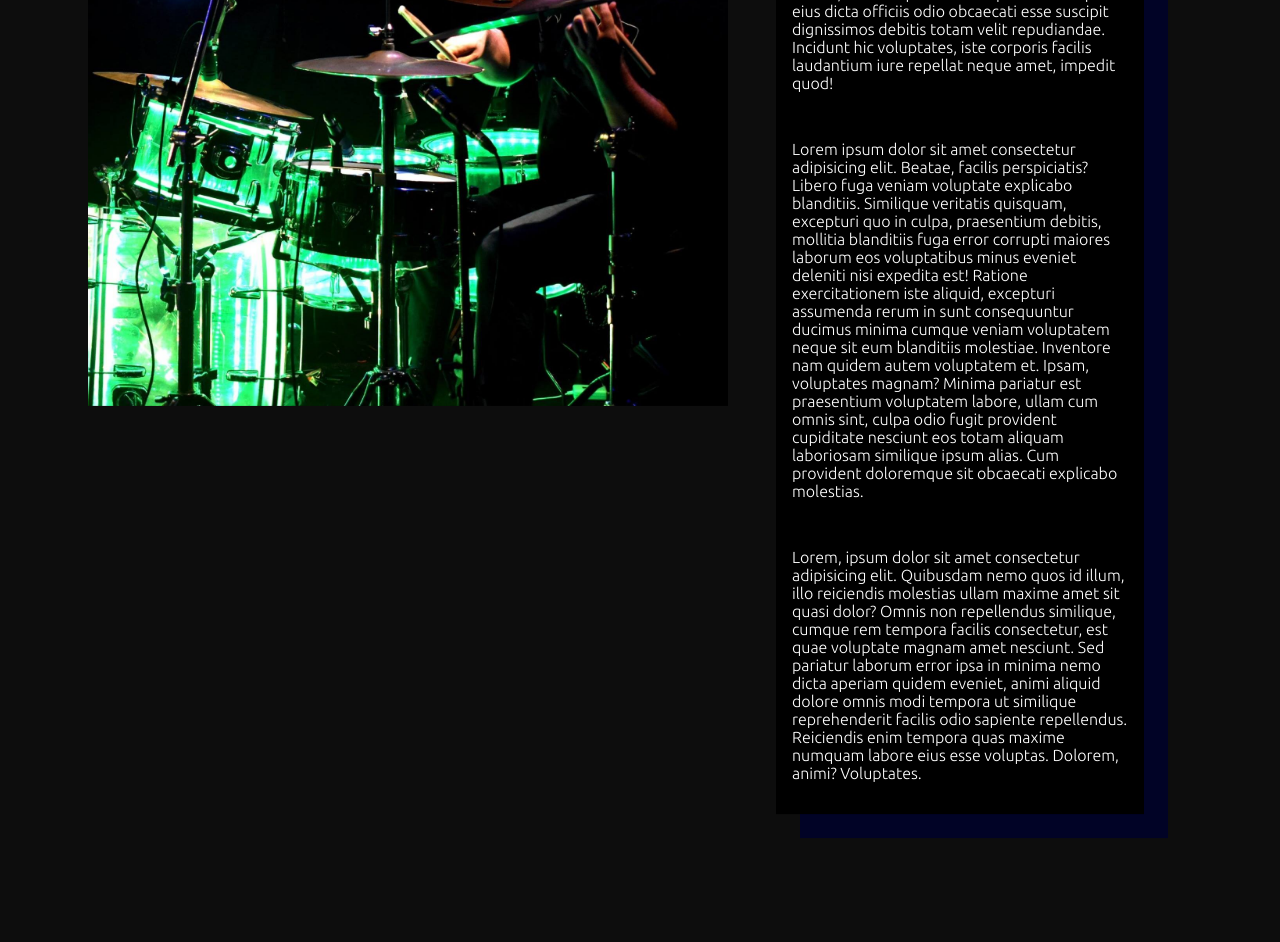
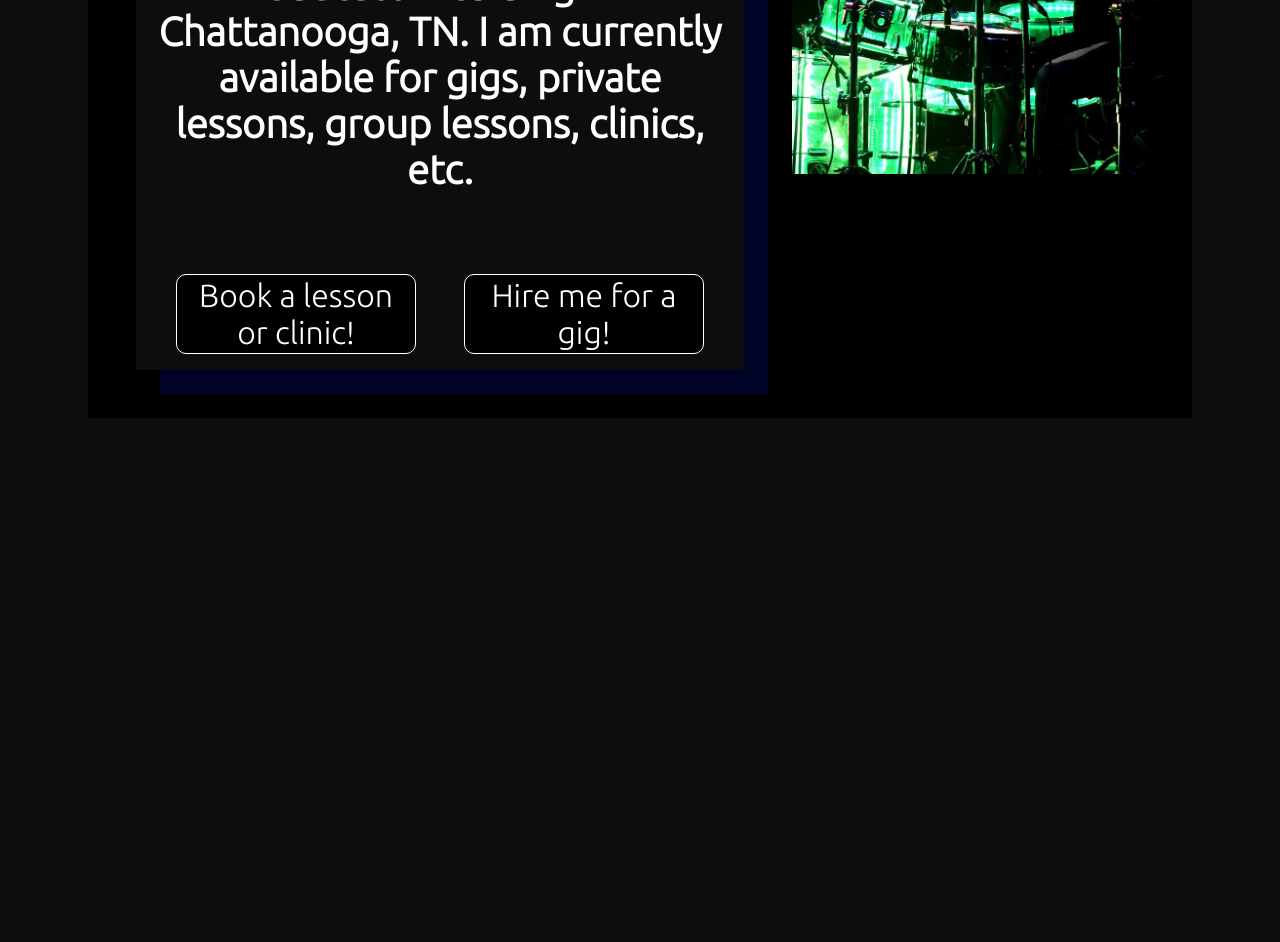
Before and after one commit to blevinspercussion/blevperc-animated, a website: page index.html in a window 1280 px wide. Shown: the part 452-1394 px from the top of the page. After the commit the page ends 1216 px from the top, so only its background shows below. Drawn offline with nearby package versions, Linux system fonts and the light colour scheme.

Commit message:
Added hero section and tweaked animation

```diff
--- a/index.html
+++ b/index.html
@@ -33,47 +33,22 @@
     <hr />
     <div class="page-wrapper">
       <div class="section">
+        <div id="hero-text" class="subsection">
+          <h2>
+            I'm Adam, a professional drummer, percussionist, and educator
+            residing in Chattanooga, TN. I am currently available for gigs,
+            private lessons, group lessons, clinics, etc.
+          </h2>
+          <span id="hero-buttons"
+            ><button>Book a lesson or clinic!</button
+            ><button>Hire me for a gig!</button></span
+          >
+        </div>
         <img
           class="main-image"
           src="./media/pics/green_drumlites.jpg"
           alt="playing drums on stage"
         />
-        <div id="intro-div" class="subsection">
-          <h2>Subsection Heading</h2>
-          <p>
-            Lorem ipsum dolor sit amet, consectetur adipisicing elit. Error
-            officia illum, iste corrupti mollitia veniam magni deleniti unde,
-            porro labore, illo eum pariatur voluptatem excepturi eius dicta
-            officiis odio obcaecati esse suscipit dignissimos debitis totam
-            velit repudiandae. Incidunt hic voluptates, iste corporis facilis
-            laudantium iure repellat neque amet, impedit quod!
-          </p>
-          <p>
-            Lorem ipsum dolor sit amet consectetur adipisicing elit. Beatae,
-            facilis perspiciatis? Libero fuga veniam voluptate explicabo
-            blanditiis. Similique veritatis quisquam, excepturi quo in culpa,
-            praesentium debitis, mollitia blanditiis fuga error corrupti maiores
-            laborum eos voluptatibus minus eveniet deleniti nisi expedita est!
-            Ratione exercitationem iste aliquid, excepturi assumenda rerum in
-            sunt consequuntur ducimus minima cumque veniam voluptatem neque sit
-            eum blanditiis molestiae. Inventore nam quidem autem voluptatem et.
-            Ipsam, voluptates magnam? Minima pariatur est praesentium voluptatem
-            labore, ullam cum omnis sint, culpa odio fugit provident cupiditate
-            nesciunt eos totam aliquam laboriosam similique ipsum alias. Cum
-            provident doloremque sit obcaecati explicabo molestias.
-          </p>
-          <p>
-            Lorem, ipsum dolor sit amet consectetur adipisicing elit. Quibusdam
-            nemo quos id illum, illo reiciendis molestias ullam maxime amet sit
-            quasi dolor? Omnis non repellendus similique, cumque rem tempora
-            facilis consectetur, est quae voluptate magnam amet nesciunt. Sed
-            pariatur laborum error ipsa in minima nemo dicta aperiam quidem
-            eveniet, animi aliquid dolore omnis modi tempora ut similique
-            reprehenderit facilis odio sapiente repellendus. Reiciendis enim
-            tempora quas maxime numquam labore eius esse voluptas. Dolorem,
-            animi? Voluptates.
-          </p>
-        </div>
       </div>
     </div>
   </body>
--- a/script.js
+++ b/script.js
@@ -20,14 +20,16 @@ anime({
     targets: ".main-image",
     translateY: [-1500, 0],
     delay: 500,
-    duration: 1000,
-    easing: "spring()",
+    duration: 1500,
+    // easing: "spring(1, 50, 10, 0)",
+    easing: "easeInOutQuad",
 })
 
 anime({
-    targets: "#intro-div",
+    targets: "#hero-text",
     translateY: [1500, 0],
     delay: 500,
-    duration: 1000,
-    easing: "spring()",
+    duration: 1500,
+    // easing: "spring(1, 50, 10, 0)",
+    easing: "easeInOutQuad",
 })
--- a/style.css
+++ b/style.css
@@ -7,11 +7,29 @@
     --main-text-color: white;
     --accent-color1: #0FF25E;
     --accent-color2: #02590F;
+    overflow-x: hidden;
     /* --main-bg-color: black;
     --main-text-color: white;
     --accent-color1: #892CDC;
     --accent-color2: #BC6FF1; */
 }
+
+/* width */
+::-webkit-scrollbar {
+    width: 10px;
+  }
+
+  /* Track */
+  ::-webkit-scrollbar-track {
+    box-shadow: inset 0 0 5px grey;
+    border-radius: 10px;
+  }
+
+  /* Handle */
+  ::-webkit-scrollbar-thumb {
+    background: var(--accent-color1);
+    border-radius: 10px;
+  }
 
 a {
     text-decoration: none;
@@ -26,11 +44,48 @@ a:hover {
 body {
     background-color: var(--main-bg-color);
     color: var(--main-text-color);
+    min-height: 150vh;
+}
+
+button {
+    height: 5rem;
+    width: 15rem;
+    border-radius: 10px;
+    background-color: black;
+    color: white;
+    border: 1px solid white;
+    transition: 0.5s;
+    font-size: 2rem;
+}
+
+button:hover {
+    background-color: #242424;
+    transition: 0.5s;
+    cursor: pointer;
+}
+
+#hero-buttons{
+    display: flex;
+    align-items: center;
+    justify-content: space-around;
+    width: 100%;
+    margin-top: 3rem;
+}
+
+#hero-text {
+    text-align: center;
+}
+
+#hero-text h2 {
+    font-size: 2.5rem;
 }
 
 img {
-    max-height: 80vh;
+    /* max-height: 70vh; */
+    /* max-height: 30rem; */
+    min-width: 25rem;
 }
+
 
 li {
     margin: 2rem;
@@ -49,6 +104,8 @@ nav {
     align-items: flex-start;
     justify-content: center;
     margin: 5rem;
+    background-color: black;
+    overflow: hidden;
 
 }
 
@@ -58,7 +115,7 @@ nav {
     align-items: flex-start;
     justify-content: center;
     margin: 3rem;
-    background-color: black;
+    background-color: var(--main-bg-color);
     padding: 1rem;
     box-shadow: 1.5rem 1.5rem var(--alt-bg-color);
 
```
